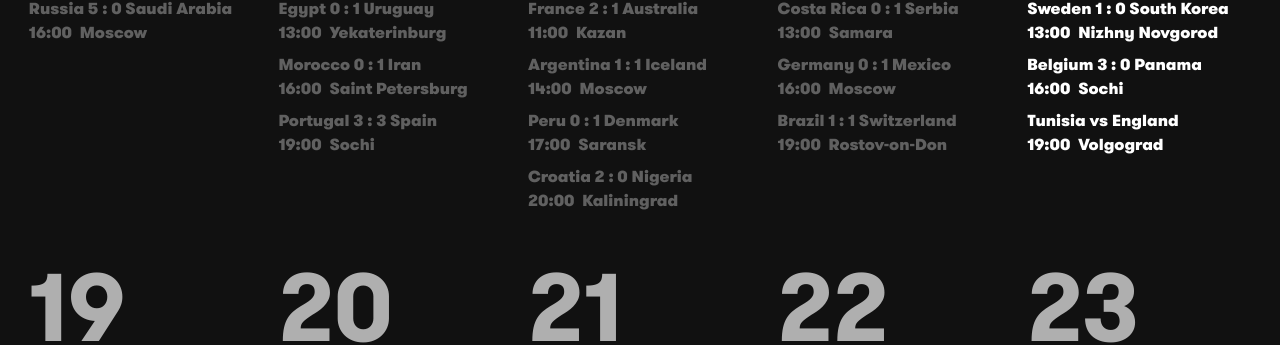
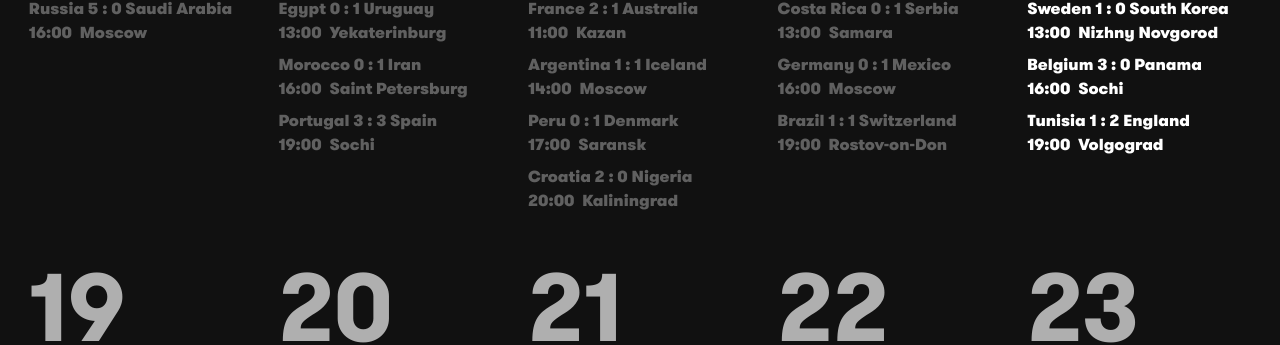
Before and after one commit to iamclydehoel/worldcupcalendar-2018, a Jekyll site: the page built from index.html, in a window 1280 px wide and 900 px high. Shown: the part 287-632 px from the top of the window. Built offline with Jekyll 4.4.1, drawn with Linux system fonts in a browser that asks for light colours; nearby versions of some CDN libraries.

Commit message:
Score update

```diff
--- a/_data/fixtures.yml
+++ b/_data/fixtures.yml
@@ -88,7 +88,7 @@
 
     - team1: Tunisia
       team2: England
-      score:
+      score: '1 : 2'
       time: '19:00'
       venue: Volgograd
 
```
